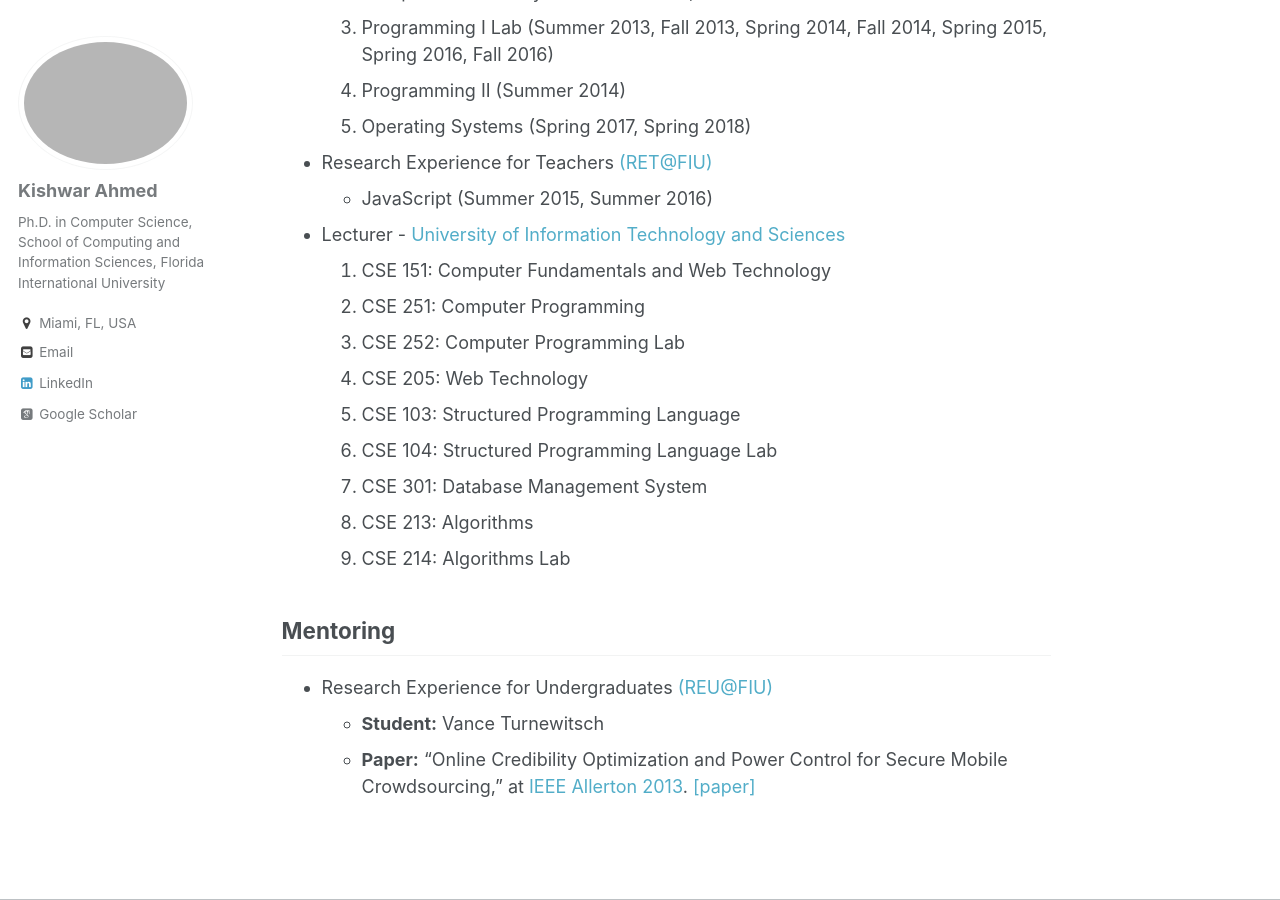
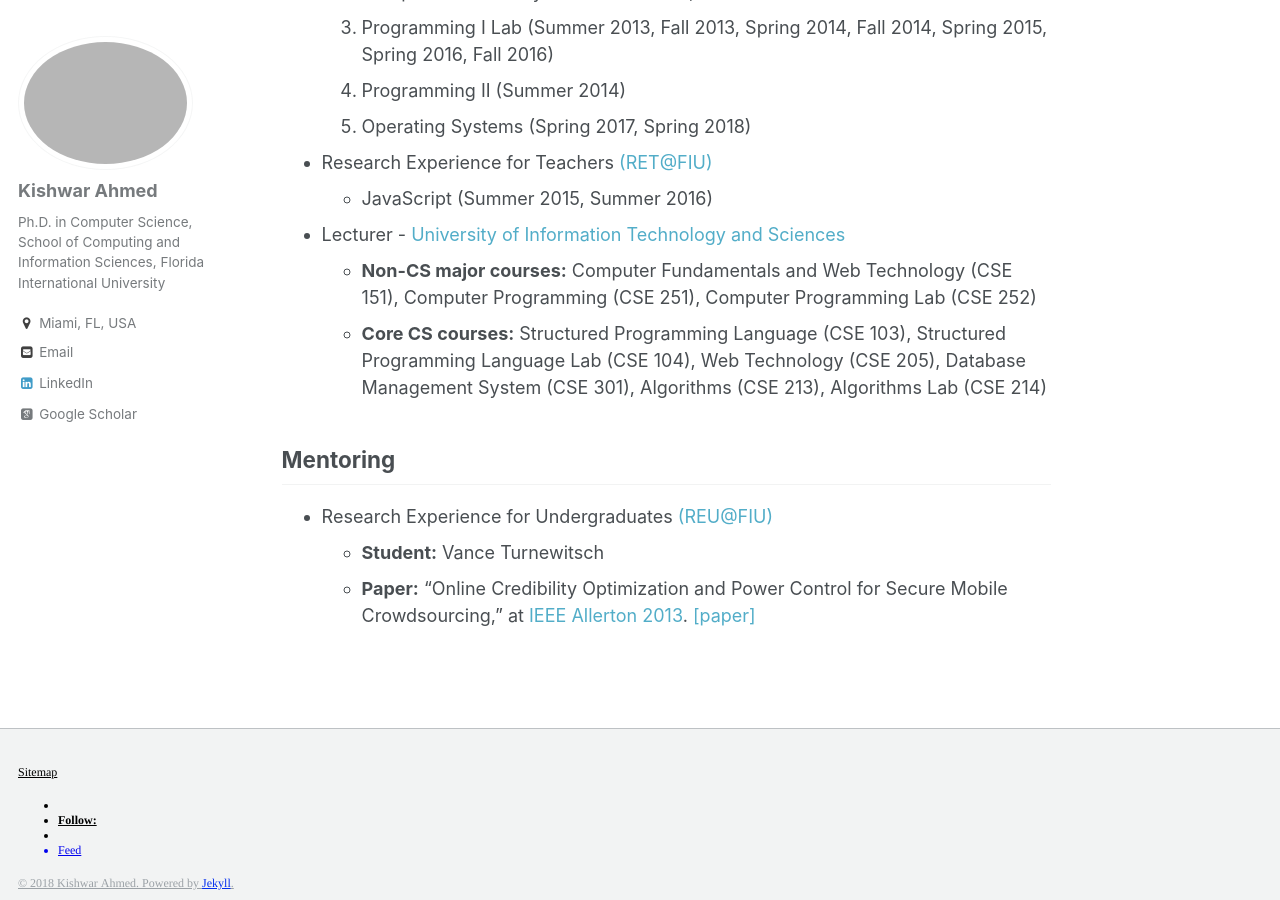
Before and after one commit to kishwarbd/kishwarbd.github.io, a Jekyll site: the page built from _pages/teaching.md, in a window 1280 px wide and 900 px high, scrolled down 689 px. Built offline with Jekyll 4.4.1, drawn with Linux system fonts in a browser that asks for light colours; some web fonts are replaced; our own code applies the rules of GitHub Pages for plain Markdown files.

Commit message:
more updates.

```diff
--- a/_pages/teaching.md
+++ b/_pages/teaching.md
@@ -24,15 +24,8 @@ Parallel Computing, Modeling and Simulation, Computer Networks, Software Enginee
   * JavaScript (Summer 2015, Summer 2016)
 
 * Lecturer - [University of Information Technology and Sciences](https://www.uits.edu.bd/)
-  1. CSE 151: Computer Fundamentals and Web Technology
-  2. CSE 251: Computer Programming
-  3. CSE 252: Computer Programming Lab
-  4. CSE 205: Web Technology
-  5. CSE 103: Structured Programming Language
-  6. CSE 104: Structured Programming Language Lab
-  7. CSE 301: Database Management System
-  8. CSE 213: Algorithms
-  9. CSE 214: Algorithms Lab
+  * **Non-CS major courses:** Computer Fundamentals and Web Technology (CSE 151), Computer Programming (CSE 251), Computer Programming Lab (CSE 252)
+  * **Core CS courses:** Structured Programming Language (CSE 103), Structured Programming Language Lab (CSE 104), Web Technology (CSE 205), Database Management System (CSE 301), Algorithms (CSE 213), Algorithms Lab (CSE 214)
 
 ## Mentoring
 
```
